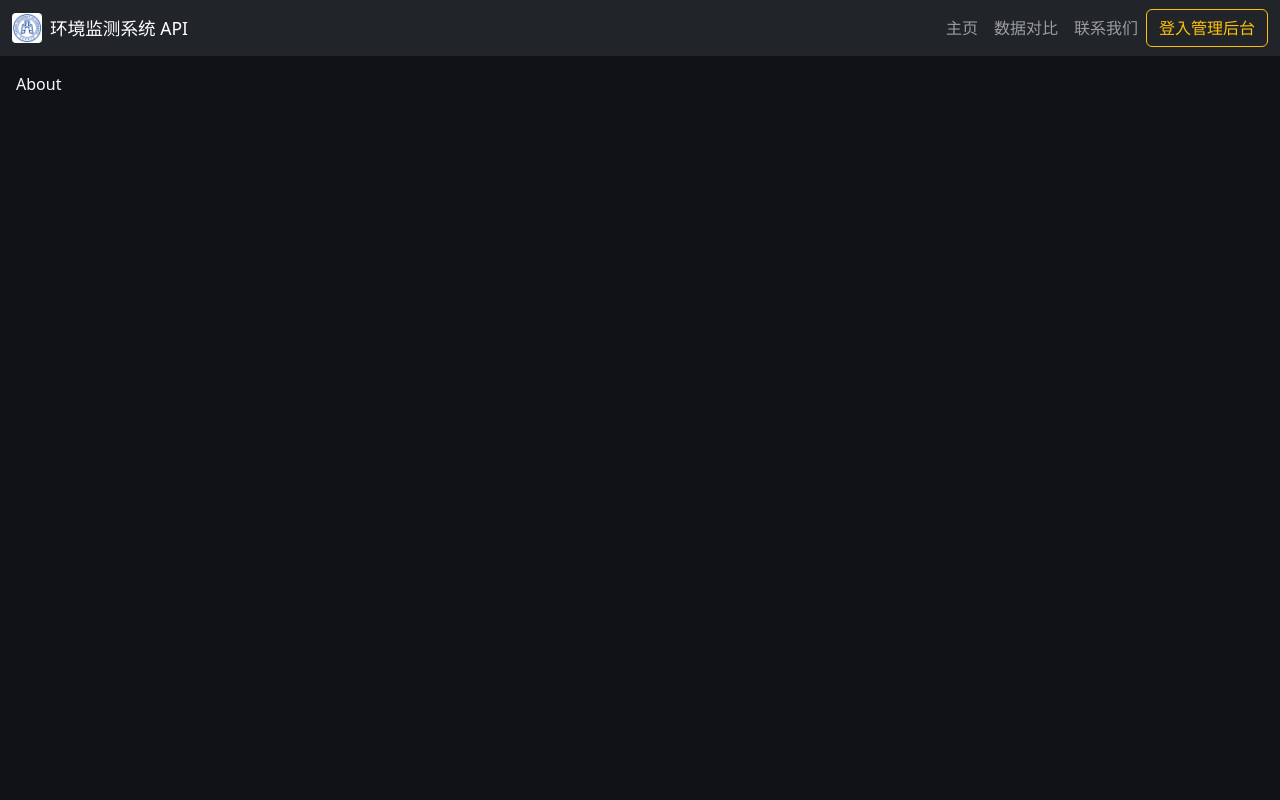
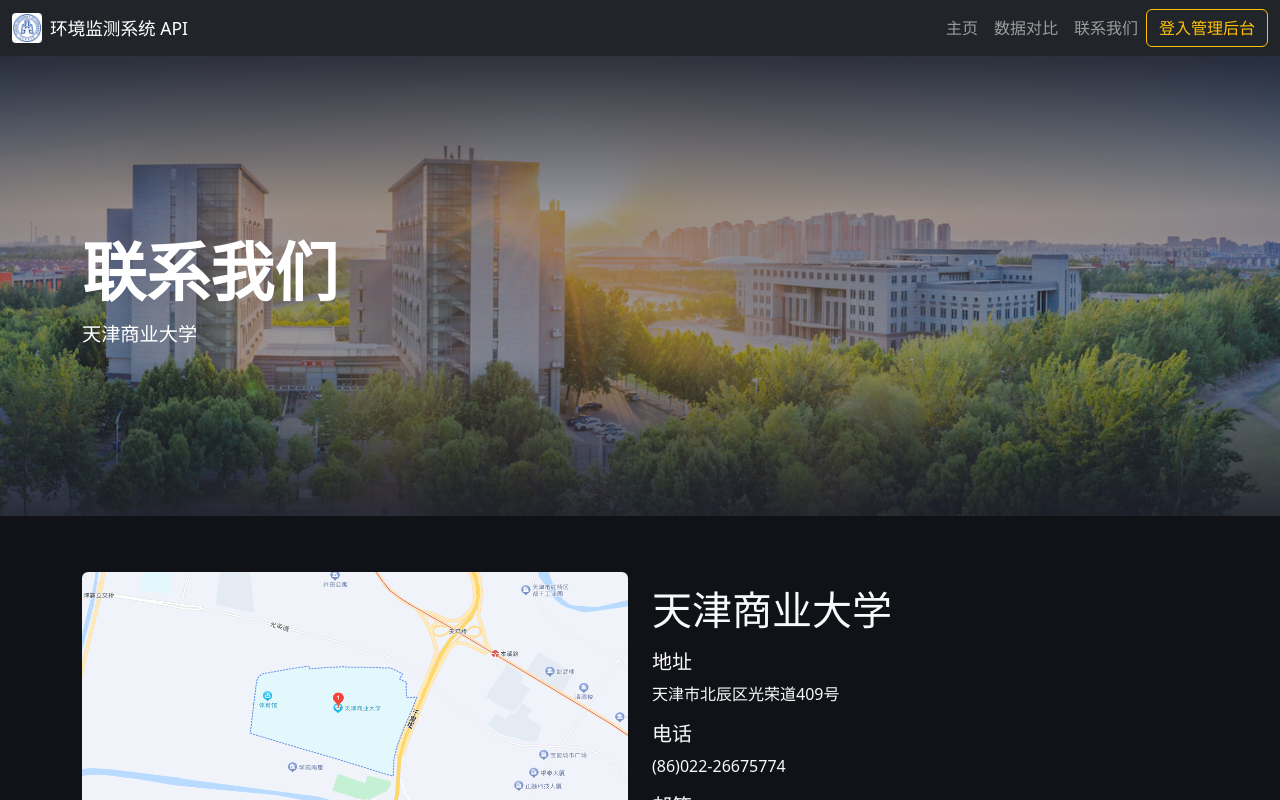
Before and after one commit to tuc-environment/EnvMonitoringDashboard, a Vue app in the folder _webapp/: page /contact-us in a window 1280 px wide. Built offline with nearby package versions, Linux system fonts and the light colour scheme; no server answers; what vue3-apexcharts would draw is missing.

Commit message:
add contact us page

```diff
--- a/_webapp/src/layouts/DashboardLayout.vue
+++ b/_webapp/src/layouts/DashboardLayout.vue
@@ -15,7 +15,7 @@
     <NavBarComponent class="navbar" />
 
     <div class="content d-flex text-light">
-      <div class="main flex-grow-1 p-3 d-flex w-100">
+      <div class="main flex-grow-1 w-100 h-100">
         <slot />
       </div>
     </div>
--- a/_webapp/src/views/ContactUsView.vue
+++ b/_webapp/src/views/ContactUsView.vue
@@ -1,9 +1,75 @@
 <template>
   <DashboardLayout>
-    About
+    <div
+      class="w-100 background-image d-flex align-items-center"
+      style="
+        aspect-ratio: 21/9;
+        min-height: 200px;
+        max-height: 460px;
+        background-image: url('/all_banner.jpg');
+      "
+    >
+      <div class="container text-white" style="z-index: 100">
+        <div class="w-100" style="max-width: 500px">
+          <div style="font-size: 4rem">
+            <strong>联系我们</strong>
+          </div>
+          <div style="font-size: 1.2rem">天津商业大学</div>
+        </div>
+      </div>
+    </div>
+
+    <div class="container my-5">
+      <div class="row align-items-center my-3">
+        <div class="col-md-6 my-2 text-center">
+          <img class="rounded w-100" src="/map.png" style="aspect-ratio: 16/9" />
+        </div>
+        <div class="col-md-6 my-2">
+          <div class="h1">天津商业大学</div>
+          <div class="my-3">
+            <div class="h5">地址</div>
+            <div>天津市北辰区光荣道409号</div>
+          </div>
+          <div class="my-3">
+            <div class="h5">电话</div>
+            <div>(86)022-26675774</div>
+          </div>
+          <div class="my-3">
+            <div class="h5">邮箱</div>
+            <div>president@tjcu.edu.cn</div>
+          </div>
+        </div>
+      </div>
+    </div>
   </DashboardLayout>
 </template>
 
 <script setup lang="ts">
 import DashboardLayout from '@/layouts/DashboardLayout.vue'
 </script>
+
+<style scoped>
+.background-image {
+  z-index: 0;
+  position: relative;
+  background-size: cover;
+  background-position: center;
+}
+
+.background-image::before {
+  z-index: 0;
+  content: '';
+  position: absolute;
+  top: 0;
+  left: 0;
+  width: 100%;
+  height: 100%;
+  background: linear-gradient(
+    180deg,
+    rgba(29, 31, 42, 0.9) 1%,
+    rgba(29, 31, 42, 0.45) 34%,
+    rgba(29, 31, 42, 0.45) 66%,
+    rgba(29, 31, 42, 0.9) 99%
+  );
+}
+</style>
--- a/_webapp/src/views/CrossStationView.vue
+++ b/_webapp/src/views/CrossStationView.vue
@@ -1,6 +1,6 @@
 <template>
   <DashboardLayout>
-    <div class="w-100">
+    <div class="p-2 w-100">
       <div class="row">
         <div class="col-lg-6 col-xl-6 h-100 my-1">
           <DashboardCardComponent title="选择传感器" class="info-card">
--- a/_webapp/src/views/NewHomeView.vue
+++ b/_webapp/src/views/NewHomeView.vue
@@ -1,6 +1,6 @@
 <template>
   <DashboardLayout>
-    <div class="d-flex flex-column w-100">
+    <div class="p-2 d-flex flex-column w-100 h-100">
       <div class="row align-items-stretch">
         <div class="col-md-6 col-lg-4 col-xl-2 mb-2">
           <DashboardCardComponent title="站点数量">
```
Also changed, not shown: _webapp/public/all_banner.jpg (added), _webapp/public/map.png (added).
